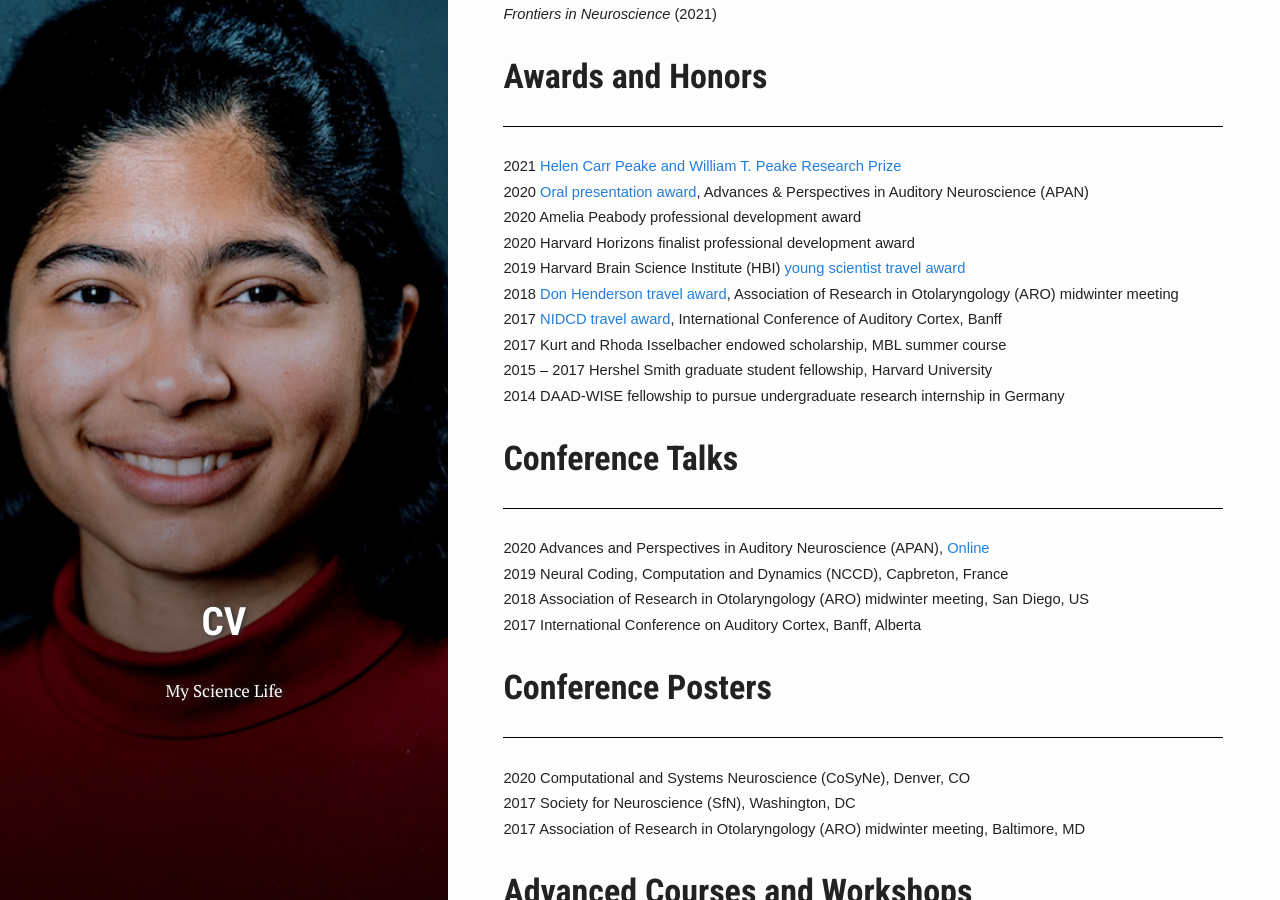
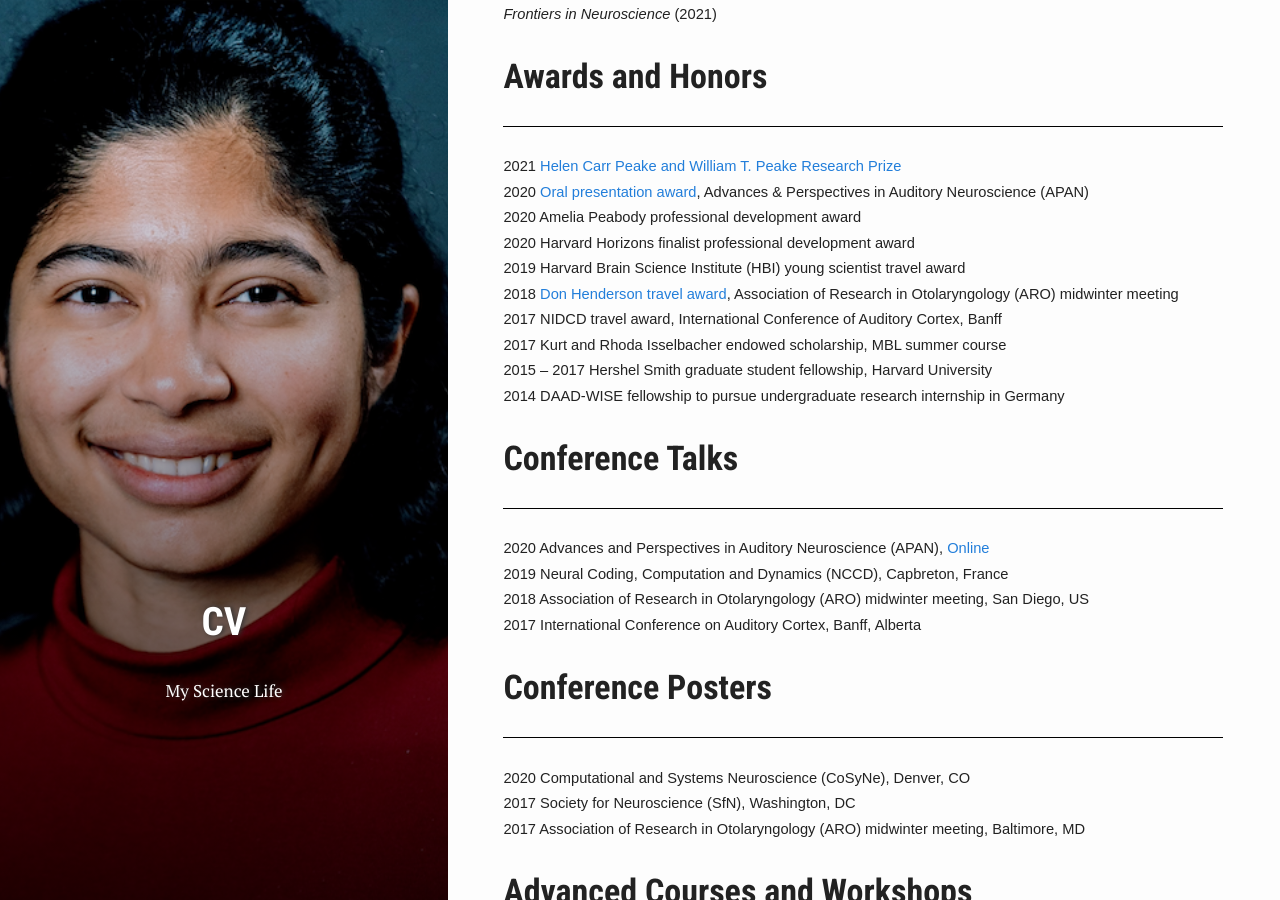
Before and after one commit to Meenakshi-Asokan/Meenakshi-Asokan.github.io, a Jekyll site: the page built from pages/2_cv.html, in a window 1280 px wide and 900 px high, scrolled down 1000 px. Built offline with Jekyll 4.4.1, drawn with Linux system fonts in a browser that asks for light colours; nearby versions of some CDN libraries; some web fonts are replaced; library files that are not in the unit come from our copies.

Commit message:
Update 2_cv.html

```diff
--- a/pages/2_cv.html
+++ b/pages/2_cv.html
@@ -183,14 +183,12 @@ style='font-size:11.0pt;font-family:"Century Gothic",sans-serif'>&nbsp;</span></
 <p class=MsoNormal style='margin-top:0in;margin-right:-.5in;margin-bottom:0in;
 margin-left:1.75in;margin-bottom:.0001pt;text-indent:-1.75in'><span
 style='font-size:11.0pt;font-family:"Century Gothic",sans-serif'>2021             </span><span
-style='font-size:11.0pt;font-family:"Century Gothic",sans-serif'><a href="https://www.rle.mit.edu/
-  2021-peake-prize-award-winners-meenakshi-asokan-tzu-chieh-tang-and-jimin-park/">Helen Carr Peake and William T. Peake Research Prize</a></span></p>
+style='font-size:11.0pt;font-family:"Century Gothic",sans-serif'><a href="https://www.rle.mit.edu/2021-peake-prize-award-winners-meenakshi-asokan-tzu-chieh-tang-and-jimin-park/">Helen Carr Peake and William T. Peake Research Prize</a></span></p>
 
 <p class=MsoNormal style='margin-top:0in;margin-right:-.5in;margin-bottom:0in;
 margin-left:1.75in;margin-bottom:.0001pt;text-indent:-1.75in'><span
 style='font-size:11.0pt;font-family:"Century Gothic",sans-serif'>2020             </span><span
-style='font-size:11.0pt;font-family:"Century Gothic",sans-serif'><a href="https://www.med.upenn.edu/apan/
-  previous-keynote-speakers-young-investigator-spotlight-presentation-awards.html">Oral presentation award</a>, Advances & Perspectives in Auditory Neuroscience (APAN)</span></p>
+style='font-size:11.0pt;font-family:"Century Gothic",sans-serif'><a href="https://www.med.upenn.edu/apan/previous-keynote-speakers-young-investigator-spotlight-presentation-awards.html">Oral presentation award</a>, Advances & Perspectives in Auditory Neuroscience (APAN)</span></p>
 
 <p class=MsoNormal style='margin-top:0in;margin-right:-.5in;margin-bottom:0in;
 margin-left:1.75in;margin-bottom:.0001pt;text-indent:-1.75in'><span
@@ -205,8 +203,7 @@ style='font-size:11.0pt;font-family:"Century Gothic",sans-serif'>Harvard Horizon
 <p class=MsoNormal style='margin-top:0in;margin-right:-.5in;margin-bottom:0in;
 margin-left:1.75in;margin-bottom:.0001pt;text-indent:-1.75in'><span
 style='font-size:11.0pt;font-family:"Century Gothic",sans-serif'>2019             </span><span
-style='font-size:11.0pt;font-family:"Century Gothic",sans-serif'>Harvard Brain Science Institute (HBI) <a href="http://brain.harvard.edu/grants/
-  young-scientist-development-award-program/">young scientist travel award</a></span></p>
+style='font-size:11.0pt;font-family:"Century Gothic",sans-serif'>Harvard Brain Science Institute (HBI) young scientist travel award</a></span></p>
 
 <p class=MsoNormal style='margin-top:0in;margin-right:-.5in;margin-bottom:0in;
 margin-left:1.75in;margin-bottom:.0001pt;text-indent:-1.75in'><span
@@ -217,8 +214,7 @@ style='font-size:11.0pt;font-family:"Century Gothic",sans-serif'><a href="https:
 <p class=MsoNormal style='margin-top:0in;margin-right:-.5in;margin-bottom:0in;
 margin-left:1.75in;margin-bottom:.0001pt;text-indent:-1.75in'><span
 style='font-size:11.0pt;font-family:"Century Gothic",sans-serif'>2017             </span><span
-style='font-size:11.0pt;font-family:"Century Gothic",sans-serif'><a href="https://auditorycortex.org/
-  wp-content/uploads/2017/09/ICACProgram2017.REV_.WEB_.pdf">NIDCD travel award</a>, International Conference of Auditory Cortex, Banff</span></p>
+style='font-size:11.0pt;font-family:"Century Gothic",sans-serif'>NIDCD travel award</a>, International Conference of Auditory Cortex, Banff</span></p>
 
 <p class=MsoNormal style='margin-top:0in;margin-right:-.5in;margin-bottom:0in;
 margin-left:1.75in;margin-bottom:.0001pt;text-indent:-1.75in'><span
```
